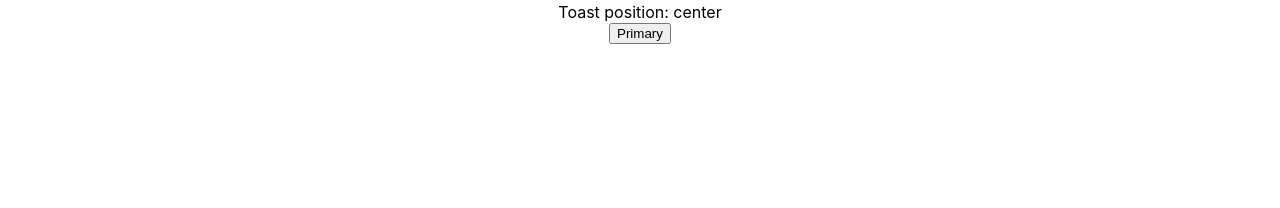
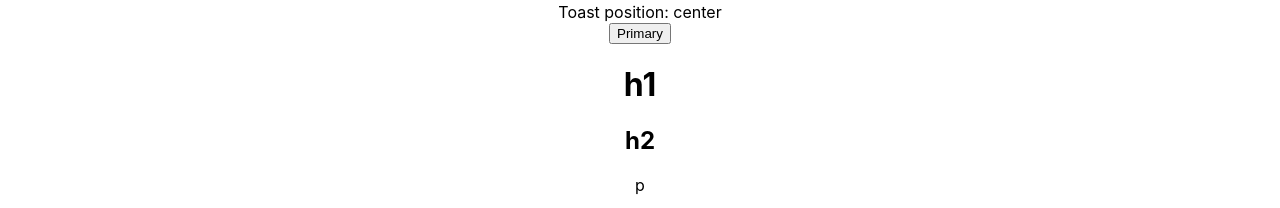
Before and after one commit to mariolazzari/react-ts-ce, a React (Create React App) app: page / in a window 1280 px wide. Shown: the part 1105-1313 px from the top of the page. Before the commit the page ends 1149 px from the top, so only its background shows below. Built offline with nearby package versions, Linux system fonts and the light colour scheme.

Commit message:
Done course

```diff
--- a/src/App.tsx
+++ b/src/App.tsx
@@ -19,6 +19,7 @@ import List from "./generics/List";
 import RandomNumber from "./restriction/RandomNumber";
 import Toast from "./templateLitterals/Toast";
 import MyButton from "./html/MyButton";
+import Text from "./polimorphic/Text";
 
 const person = {
   first: "Mario",
@@ -101,6 +102,16 @@ const App = () => {
       <MyButton variant="primary" onClick={() => console.log("click")}>
         Primary
       </MyButton>
+
+      <Text as="h1" size="lg">
+        h1
+      </Text>
+      <Text as="h2" size="md">
+        h2
+      </Text>
+      <Text as="p" size="sm">
+        p
+      </Text>
     </div>
   );
 };
--- /dev/null
+++ b/src/polimorphic/Text.tsx
@@ -0,0 +1,26 @@
+import React from "react";
+
+type TextOwnProps<T extends React.ElementType> = {
+  size?: "sm" | "md" | "lg";
+  color?: "primary" | "secondary";
+  children: React.ReactNode;
+  as?: T;
+};
+
+type TextProps<T extends React.ElementType> = TextOwnProps<T> &
+  Omit<React.ComponentProps<T>, keyof TextOwnProps<T>>;
+
+const Text = <T extends React.ElementType = "div">({
+  size,
+  color,
+  children,
+  as,
+}: TextProps<T>) => {
+  const Component = as || "div";
+
+  return (
+    <Component className={`class-with-${size}-${color}`}>{children}</Component>
+  );
+};
+
+export default Text;
```
